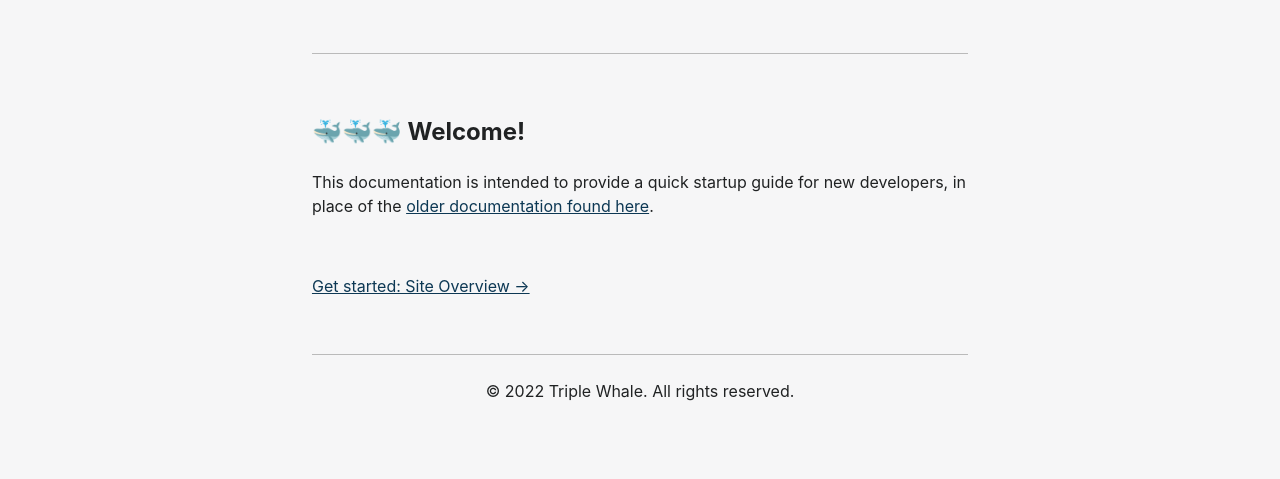
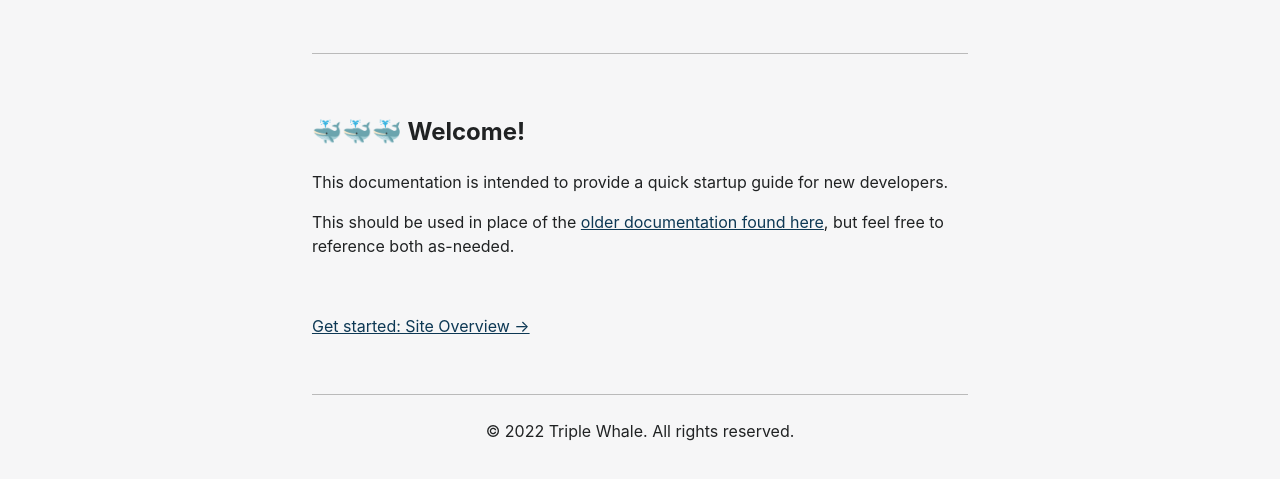
Before and after one commit to weaverwhale/docs, an Astro site: page / in a window 1280 px wide. Shown: the part 187-666 px from the top of the page. Built offline with nearby package versions, Linux system fonts and the light colour scheme; Astro itself is replaced by a stand-in of ours; some packages are replaced by stand-ins of ours.

Commit message:
Index updates

```diff
--- a/src/pages/index.md
+++ b/src/pages/index.md
@@ -12,7 +12,9 @@ description: "A microsite for onboarding new developers"
 
 ## 🐳🐳🐳 Welcome!
 
-This documentation is intended to provide a quick startup guide for new developers, in place of the [older documentation found here](https://docs.google.com/document/d/1FxmH7eIDj0x3-BvxqiavkDCKvpjidL0aLaGz4Ray_dY/edit#).
+This documentation is intended to provide a quick startup guide for new developers.
+
+This should be used in place of the [older documentation found here](https://docs.google.com/document/d/1FxmH7eIDj0x3-BvxqiavkDCKvpjidL0aLaGz4Ray_dY/edit#), but feel free to reference both as-needed.
 
 <br>
 
```
